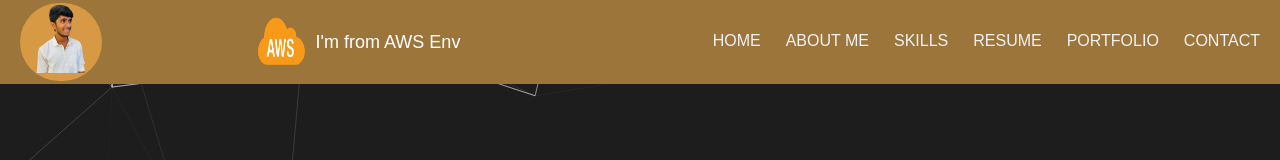
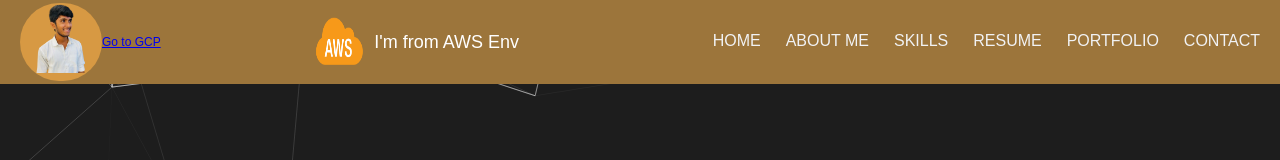
Before and after one commit to venkata-suresh-bukka/my-portfolio, a React (Create React App) app: page / in a window 1280 px wide. Shown: the top 160 px of the page. Built offline with nearby package versions, Linux system fonts and the light colour scheme.

Commit message:
Update index.jsx

```diff
--- a/src/components/navBar/index.jsx
+++ b/src/components/navBar/index.jsx
@@ -4,6 +4,7 @@ import { HiX } from "react-icons/hi";
 import { Link } from "react-router-dom";
 import Venkat from "../../images/venkat1.png"
 import "./styles.scss";
+import GcpIcon from "../../images/google-cloud-icon.png"
 import AwsIcon from "../../images/aws.png"
 const data = [
   {
@@ -45,6 +46,9 @@ const Navbar = () => {
           <Link to={"/"} className="navbar__container__logo">
             <img alt="dummy data" className="venkat-img" width={70} src={Venkat} />
           </Link>
+          <div className="go-to-gcp-btn-div">
+            <a href="https://myportfolio-n3ry54dzaq-el.a.run.app/" className="go-to-gcp-btn-link">Go to GCP</a>
+          </div>
           <div className="cloud-env">
             <img alt="dummy data" className="gcp-icon" width={50} height={40} src={AwsIcon} />
             <p className="cloud-env-name">I'm from AWS Env</p>
```
